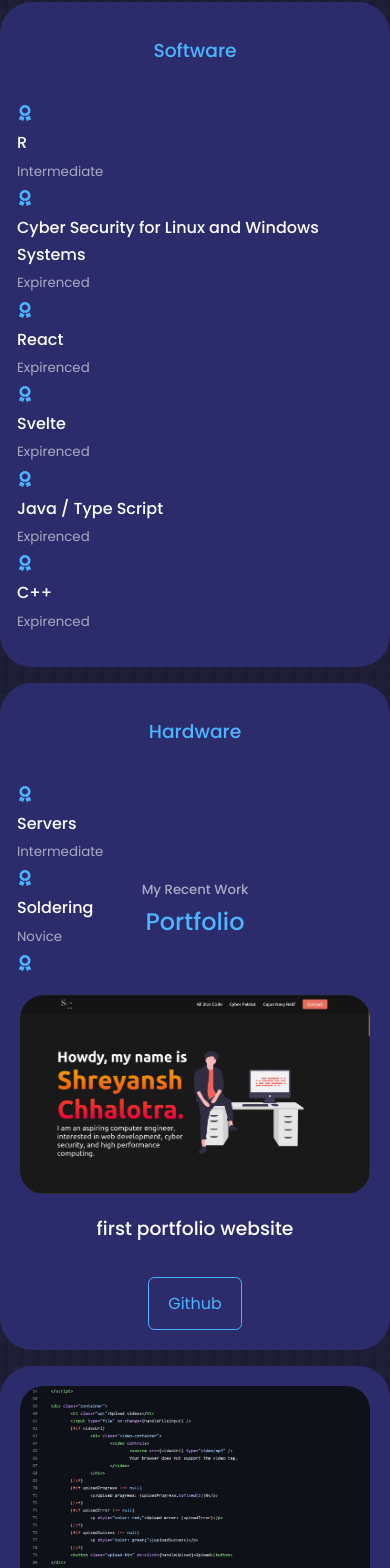
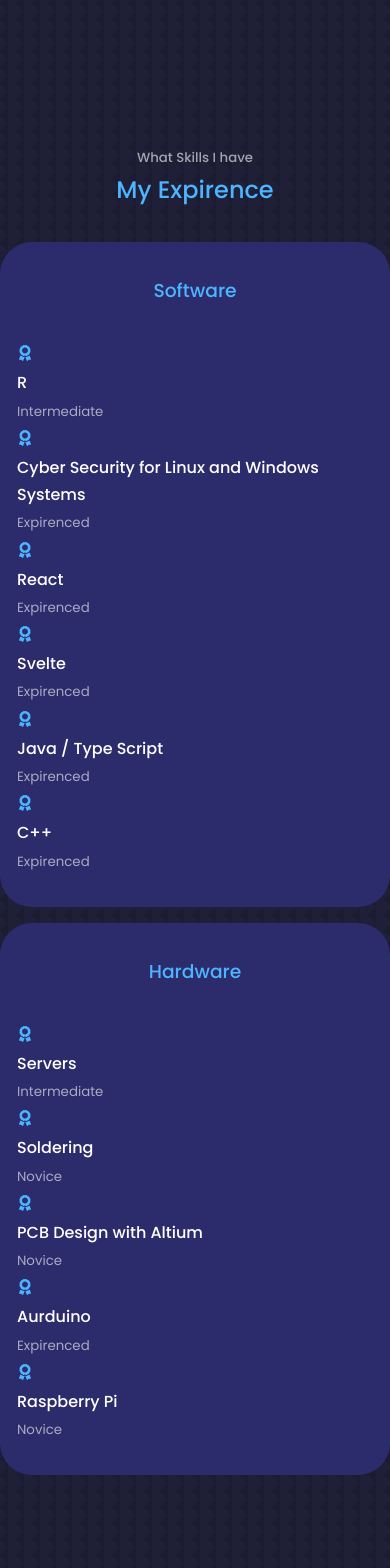
Before and after one commit to ShreyWey/personal-portfolio2.0, a React (Create React App) app: page / in a window 390 px wide. Shown: the part 2309-3877 px from the top of the page. Built offline with nearby package versions, Linux system fonts and the light colour scheme.

Commit message:
responsive gap fixeas

```diff
--- a/src/components/contact/contact.css
+++ b/src/components/contact/contact.css
@@ -64,6 +64,9 @@
 
 /*MEDIA QUERIE (SML. DEVICES)*/
 @media screen  and (max-width: 600px) {
+    #contact {
+        margin-top: 130rem;
+    }
     .container.contact__container {
         grid-template-columns: 1fr;
         width: var(--container-width-sm);
--- a/src/components/experience/experience.css
+++ b/src/components/experience/experience.css
@@ -65,7 +65,7 @@
 /*SML DEVICES*/
 @media screen and (max-width: 600px) {
     #expirence {
-        margin-top: 25rem;
+        margin-top: 40rem;
     }
 
     .experience__container {
--- a/src/components/footer/footer.css
+++ b/src/components/footer/footer.css
@@ -24,3 +24,10 @@
     gap: 2rem;
     margin: 0 auto 3rem;
 }
+
+/*MEDIA QUERIE (SML. DEVICES)*/
+@media screen  and (max-width: 600px) {
+    footer {
+        margin-top: 30rem;
+    }
+}
--- a/src/components/portfolio/portfolio.css
+++ b/src/components/portfolio/portfolio.css
@@ -42,6 +42,10 @@
 
 /* MEDIA QUERIES  (SML. DEVICES) */
 @media screen and (max-width: 600px) {
+    #portfolio {
+        margin-top: 50rem;
+    }
+
     .portfolio__container {
         grid-template-columns: 1fr;
         gap: 1rem;
```
